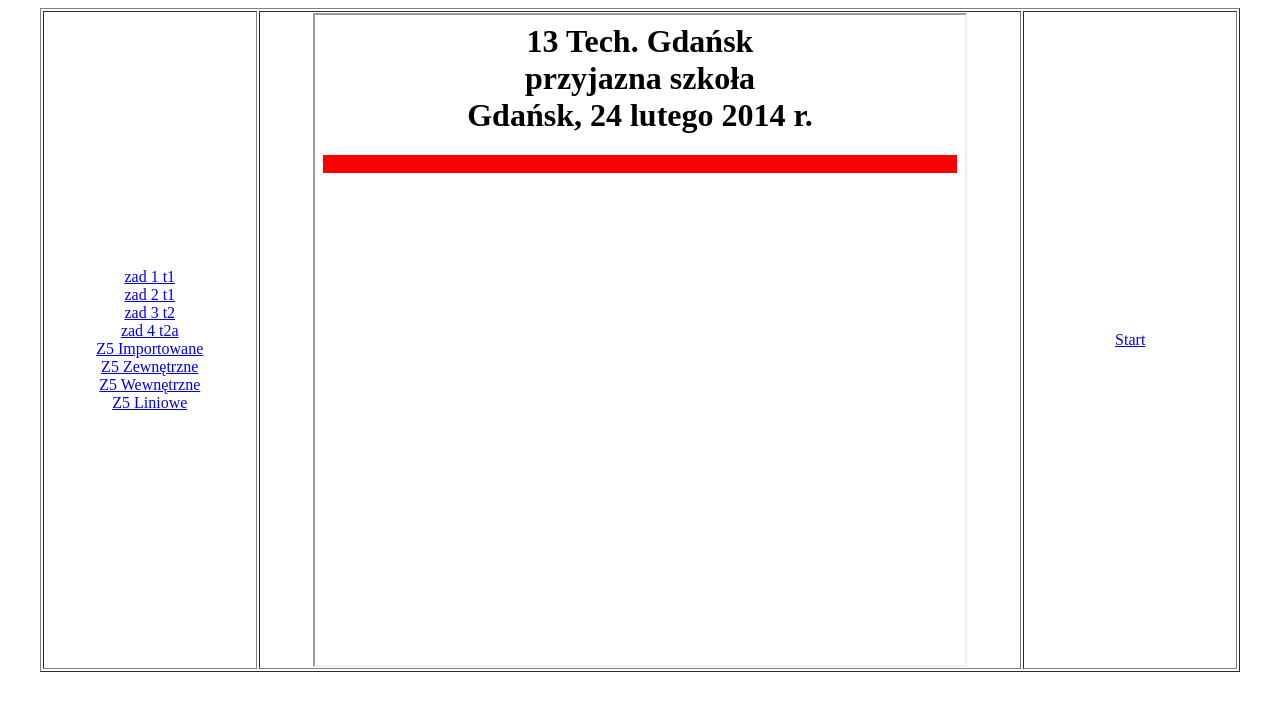
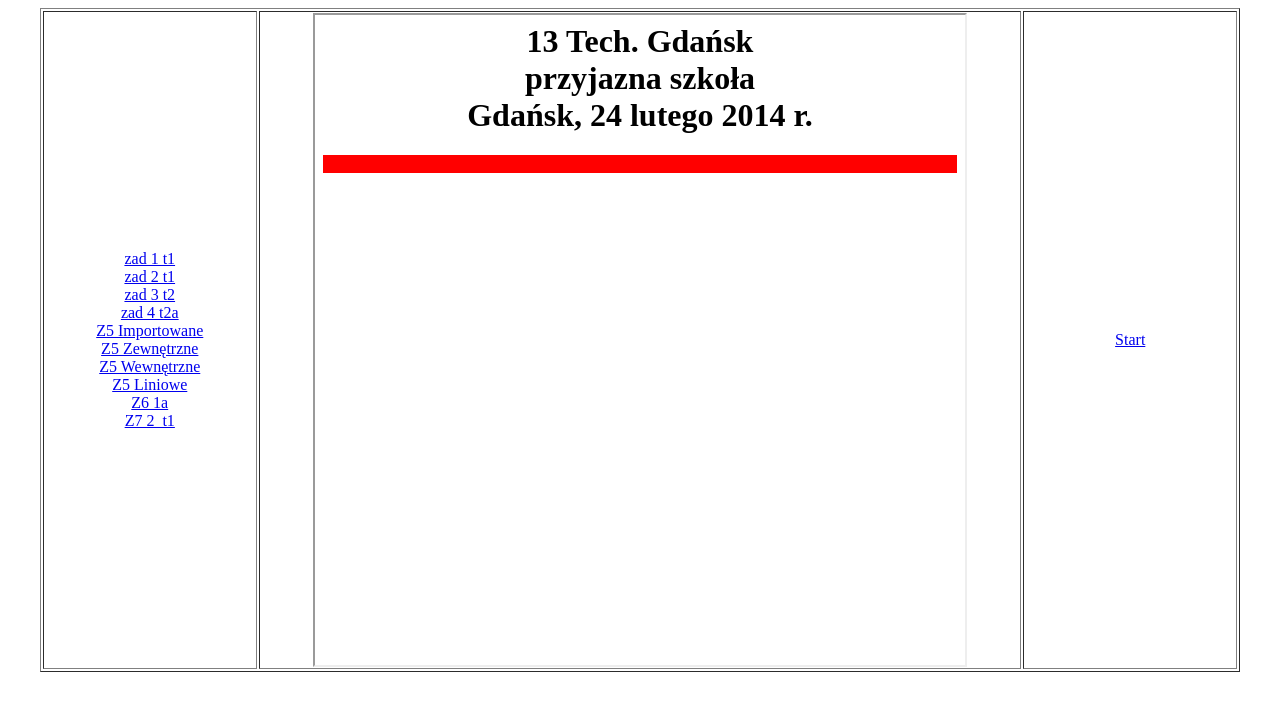
Before and after one commit to grzad/zadania-css, a plain HTML site: page index.html in a window 1280 px wide. Drawn offline with Linux system fonts and the light colour scheme.

Commit message:
Update index.html

```diff
--- a/index.html
+++ b/index.html
@@ -21,6 +21,10 @@
  <a href="zadanie5_3_Grzy.html" target="strony">Z5 Wewnętrzne</a>
  <br>
  <a href="zadanie5_4_Grzy.html" target="strony">Z5 Liniowe</a>
+  <br>
+ <a href="zadanie6_Grzy.html" target="strony">Z6 1a</a>
+  <br>
+ <a href="zadanie7_Grzy.html" target="strony">Z7 2_t1</a>
  </td>
  <td align=center><iframe width=650 height=650 name="strony" src="start.html" border="0"></iframe>
  </td>
```
